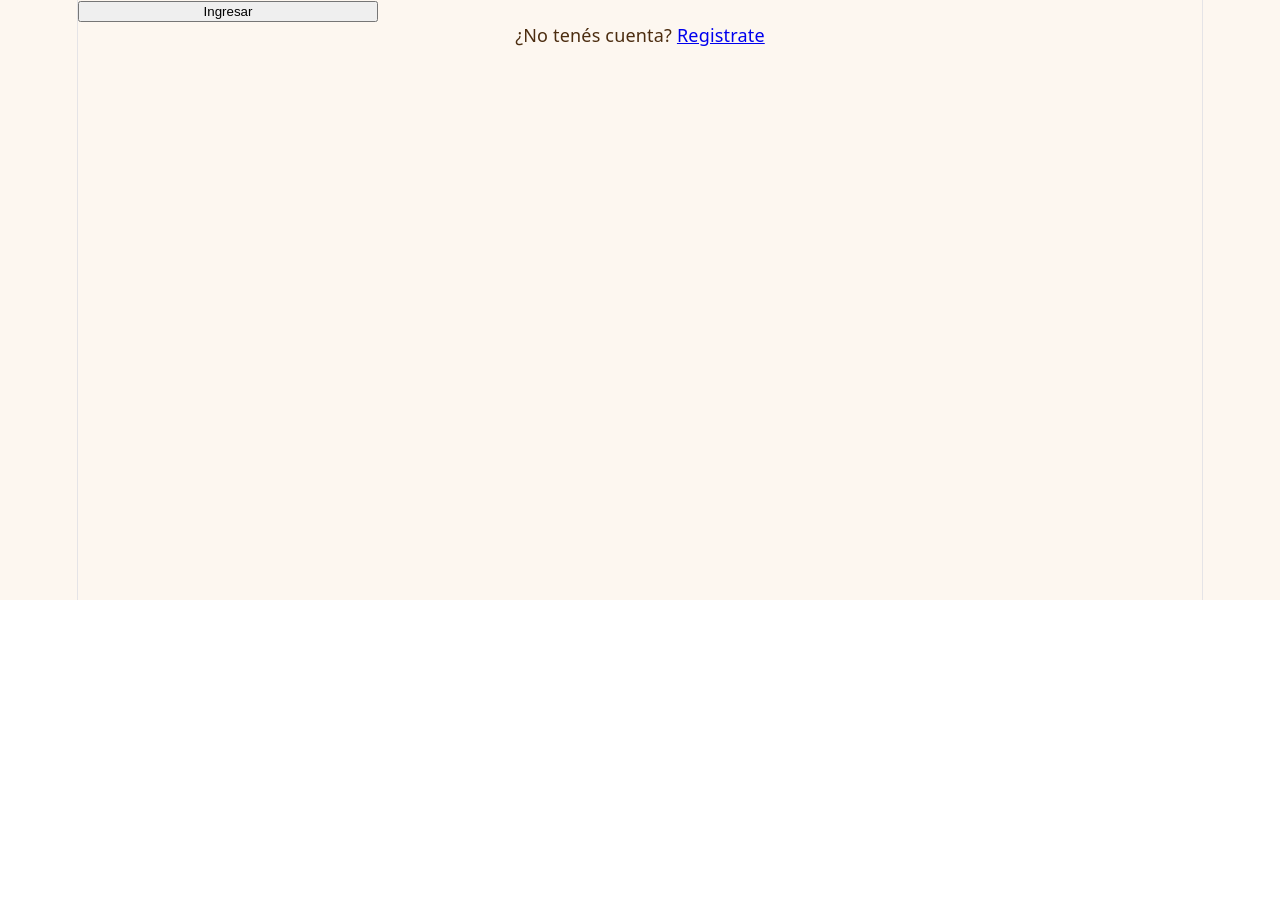
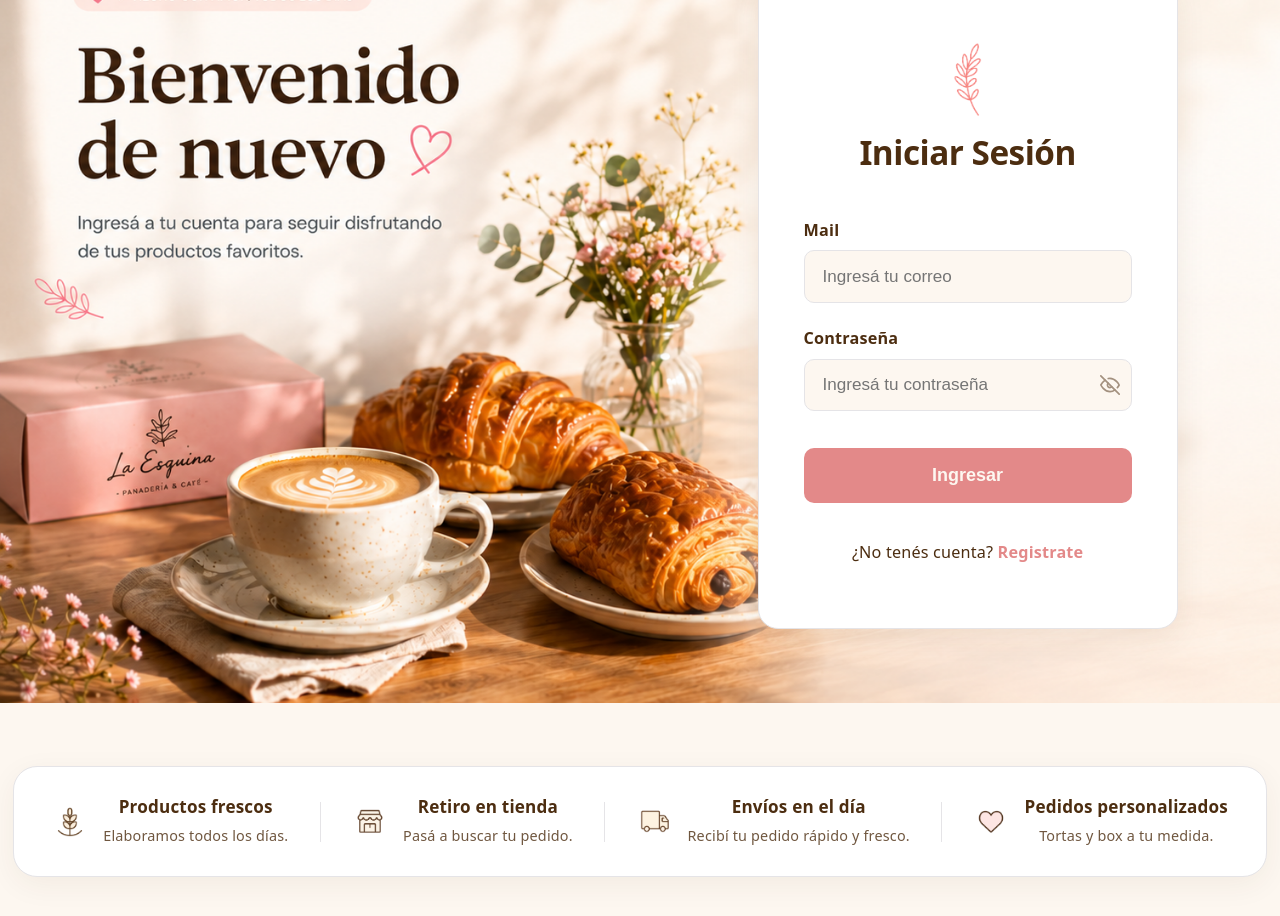
Before and after one commit to VidArg86/APItpo, a React app in the folder frontend/: page /login in a window 1280 px wide. Shown: the part 200-1116 px from the top of the page. Before the commit the page ends 800 px from the top, so only its background shows below. Built offline with nearby package versions, Linux system fonts and the light colour scheme; the HTML template or start-up script is replaced by a standard one.

Commit message:
feat(login): implementar diseño de figma y toggle de contraseña

```diff
--- a/frontend/src/pages/Login.jsx
+++ b/frontend/src/pages/Login.jsx
@@ -1,9 +1,21 @@
 import { useState } from 'react';
 import { Link } from 'react-router-dom';
+
+import trigoLogo from '../assets/trigoLogo.png';
+import loginBanner from '../assets/loginBanner.png';
+
+import productosIcon from '../assets/productoss.png';
+import retiroIcon from '../assets/retiro.png';
+import enviosIcon from '../assets/envios.png';
+import pedidosIcon from '../assets/pedidoss.png';
+
+import '../styles/login.css';
 
 const Login = () => {
   const [email, setEmail] = useState('');
   const [password, setPassword] = useState('');
+
+  const [showPassword, setShowPassword] = useState(false);
 
   const handleLogin = async (e) => {
     e.preventDefault();
@@ -17,7 +29,7 @@ const Login = () => {
       if (response.ok) {
         const token = await response.text();
         localStorage.setItem('token', token);
-        window.location.href = '/'; // fuerza recarga para que Navbar re-lea el token
+        window.location.href = '/';
       } else {
         alert('Credenciales incorrectas');
       }
@@ -26,27 +38,116 @@ const Login = () => {
     }
   };
 
+  const togglePasswordVisibility = () => {
+    setShowPassword(!showPassword);
+  };
+
   return (
-    <div>
-      <h2>Iniciar Sesión</h2>
-      <form onSubmit={handleLogin} style={{ display: 'flex', flexDirection: 'column', width: '300px', gap: '10px' }}>
+    <div className="login-page">
+
+      <div className="login-hero" style={{ backgroundImage: `url(${loginBanner})` }}>
+        <div className="login-container">
+          <div className="login-card">
+            <div className="login-logo-container">
+              <img src={trigoLogo} alt="Logo Trigo" className="login-trigo-logo" />
+            </div>
+
+            <h2 className="login-title">Iniciar Sesión</h2>
+
+            <form onSubmit={handleLogin} className="login-form">
+              <div className="input-group">
+                <label htmlFor="email">Mail</label>
                 <input
+                  id="email"
                   type="email"
-          placeholder="Mail"
+                  placeholder="Ingresá tu correo"
                   value={email}
                   onChange={(e) => setEmail(e.target.value)}
                   required
                 />
+              </div>
+
+              <div className="input-group">
+                <label htmlFor="password">Contraseña</label>
+                <div className="password-input-wrapper">
                   <input
-          type="password"
-          placeholder="Contraseña"
+                    id="password"
+                    type={showPassword ? "text" : "password"}
+                    placeholder="Ingresá tu contraseña"
                     value={password}
                     onChange={(e) => setPassword(e.target.value)}
                     required
                   />
-        <button type="submit">Ingresar</button>
+                  <button
+                    type="button"
+                    className="toggle-password-btn"
+                    onClick={togglePasswordVisibility}
+                    aria-label={showPassword ? "Ocultar contraseña" : "Mostrar contraseña"}
+                  >
+                    {showPassword ? (
+                      <svg xmlns="http://www.w3.org/2000/svg" width="20" height="20" viewBox="0 0 24 24" fill="none" stroke="currentColor" strokeWidth="2" strokeLinecap="round" strokeLinejoin="round">
+                        <path d="M1 12s4-8 11-8 11 8 11 8-4 8-11 8-11-8-11-8z"></path>
+                        <circle cx="12" cy="12" r="3"></circle>
+                      </svg>
+                    ) : (
+                      <svg xmlns="http://www.w3.org/2000/svg" width="20" height="20" viewBox="0 0 24 24" fill="none" stroke="currentColor" strokeWidth="2" strokeLinecap="round" strokeLinejoin="round">
+                        <path d="M17.94 17.94A10.07 10.07 0 0 1 12 20c-7 0-11-8-11-8a18.45 18.45 0 0 1 5.06-5.94M9.9 4.24A9.12 9.12 0 0 1 12 4c7 0 11 8 11 8a18.5 18.5 0 0 1-2.16 3.19m-6.72-1.07a3 3 0 1 1-4.24-4.24"></path>
+                        <line x1="1" y1="1" x2="23" y2="23"></line>
+                      </svg>
+                    )}
+                  </button>
+                </div>
+              </div>
+
+              <button type="submit" className="login-btn">Ingresar</button>
             </form>
-      <p>¿No tenés cuenta? <Link to="/register">Registrate</Link></p>
+
+            <p className="login-footer-text">
+              ¿No tenés cuenta? <Link to="/register" className="login-link">Registrate</Link>
+            </p>
+          </div>
+        </div>
+      </div>
+
+      <div className="features-container">
+        <div className="features-section-login">
+          <div className="feature-item-login">
+            <img src={productosIcon} alt="Productos frescos" className="feature-icon-login" />
+            <div className="feature-text-login">
+              <h4>Productos frescos</h4>
+              <p>Elaboramos todos los días.</p>
+            </div>
+          </div>
+          <div className="feature-divider-login"></div>
+
+          <div className="feature-item-login">
+            <img src={retiroIcon} alt="Retiro en tienda" className="feature-icon-login" />
+            <div className="feature-text-login">
+              <h4>Retiro en tienda</h4>
+              <p>Pasá a buscar tu pedido.</p>
+            </div>
+          </div>
+          <div className="feature-divider-login"></div>
+
+          <div className="feature-item-login">
+            <img src={enviosIcon} alt="Envíos en el día" className="feature-icon-login" />
+            <div className="feature-text-login">
+              <h4>Envíos en el día</h4>
+              <p>Recibí tu pedido rápido y fresco.</p>
+            </div>
+          </div>
+          <div className="feature-divider-login"></div>
+
+          <div className="feature-item-login">
+            <img src={pedidosIcon} alt="Pedidos personalizados" className="feature-icon-login" />
+            <div className="feature-text-login">
+              <h4>Pedidos personalizados</h4>
+              <p>Tortas y box a tu medida.</p>
+            </div>
+          </div>
+        </div>
+      </div>
+
     </div>
   );
 };
--- a/frontend/src/styles/index.css
+++ b/frontend/src/styles/index.css
@@ -55,11 +55,9 @@ body {
 }
 
 #root {
-  width: 1126px;
-  max-width: 100%;
+  width: 100%;
   margin: 0 auto;
   text-align: center;
-  border-inline: 1px solid var(--border);
   min-height: 100svh;
   display: flex;
   flex-direction: column;
--- /dev/null
+++ b/frontend/src/styles/login.css
@@ -0,0 +1,289 @@
+.login-page {
+  display: flex;
+  flex-direction: column;
+  width: 100%;
+  background-color: var(--color-blanco);
+}
+
+.login-hero {
+  display: flex;
+  width: 100%;
+  min-height: 100vh;
+  background-size: cover;
+  background-position: center left;
+  background-repeat: no-repeat;
+}
+
+.login-container {
+  flex: 1;
+  display: flex;
+  justify-content: flex-end;
+  align-items: center;
+  padding: 2.5rem 8% 2.5rem 1.5rem;
+  width: 100%;
+  box-sizing: border-box;
+}
+
+.login-card {
+  background-color: #FFFFFF;
+  padding: 3.5rem 2.5rem;
+  border-radius: 20px;
+  box-shadow: 0 8px 30px rgba(76, 45, 16, 0.08);
+  width: 100%;
+  max-width: 420px;
+  text-align: center;
+  border: 1px solid var(--color-borde);
+  box-sizing: border-box;
+}
+
+.login-logo-container {
+  display: flex;
+  justify-content: center;
+  margin-bottom: 0.8rem;
+}
+
+.login-trigo-logo {
+  width: 30px;
+  height: auto;
+  object-fit: contain;
+}
+
+.login-title {
+  color: var(--color-marron);
+  margin-top: 0;
+  margin-bottom: 2.5rem;
+  font-size: 1.85rem;
+  font-weight: 600;
+  letter-spacing: -0.5px;
+}
+
+.login-form {
+  display: flex;
+  flex-direction: column;
+  gap: 1.25rem;
+}
+
+.input-group {
+  display: flex;
+  flex-direction: column;
+  text-align: left;
+  gap: 0.4rem;
+}
+
+.input-group label {
+  color: var(--color-marron);
+  font-weight: 600;
+  font-size: 0.9rem;
+}
+
+.input-group input {
+  padding: 0.85rem 1rem;
+  border: 1px solid var(--color-borde);
+  border-radius: 10px;
+  font-size: 0.95rem;
+  background-color: var(--color-blanco);
+  color: var(--color-marron);
+  outline: none;
+  transition: all 0.25s ease;
+  box-sizing: border-box;
+  width: 100%;
+}
+
+.input-group input:focus {
+  border-color: var(--color-rosa);
+  background-color: #FFFFFF;
+  box-shadow: 0 0 0 3px rgba(227, 137, 137, 0.15);
+}
+
+.password-input-wrapper {
+  position: relative;
+  display: flex;
+  align-items: center;
+  width: 100%;
+}
+
+.password-input-wrapper input {
+  padding-right: 2.8rem;
+}
+
+.toggle-password-btn {
+  position: absolute;
+  right: 12px;
+  background: none;
+  border: none;
+  padding: 0;
+  display: flex;
+  align-items: center;
+  justify-content: center;
+  color: var(--color-marron);
+  opacity: 0.5;
+  cursor: pointer;
+  transition: opacity 0.2s ease, color 0.2s ease;
+}
+
+.toggle-password-btn:hover {
+  opacity: 1;
+  color: var(--color-rosa);
+}
+
+.toggle-password-btn:focus {
+  outline: none;
+}
+
+.login-btn {
+  background-color: var(--color-rosa);
+  color: var(--color-blanco);
+  border: none;
+  padding: 0.95rem;
+  border-radius: 10px;
+  font-size: 1rem;
+  font-weight: 700;
+  cursor: pointer;
+  transition: background-color 0.2s ease, transform 0.1s ease;
+  margin-top: 0.8rem;
+  width: 100%;
+}
+
+.login-btn:hover {
+  background-color: #D67A7A;
+}
+
+.login-btn:active {
+  transform: scale(0.99);
+}
+
+.login-footer-text {
+  margin-top: 2rem;
+  margin-bottom: 0;
+  color: var(--color-marron);
+  font-size: 0.9rem;
+}
+
+.login-link {
+  color: var(--color-rosa);
+  text-decoration: none;
+  font-weight: 700;
+  transition: color 0.2s;
+}
+
+.login-link:hover {
+  text-decoration: underline;
+}
+
+.features-container {
+  width: 100%;
+  display: flex;
+  justify-content: center;
+  padding: 3.5rem 0;
+}
+
+.features-section-login {
+  display: flex;
+  justify-content: space-around;
+  align-items: center;
+  background-color: #FFFFFF;
+  padding: 1.5rem 2rem;
+  width: 98%;
+  max-width: 1550px;
+  border-radius: 24px;
+  border: 1px solid var(--color-borde);
+  box-shadow: 0 8px 30px rgba(76, 45, 16, 0.06);
+  box-sizing: border-box;
+  flex-wrap: wrap;
+  gap: 1.5rem;
+}
+
+.feature-item-login {
+  display: flex;
+  align-items: center;
+  gap: 0.85rem;
+  min-width: 220px;
+}
+
+.feature-icon-login {
+  width: 36px;
+  height: 36px;
+  object-fit: contain;
+}
+
+.feature-text-login h4 {
+  margin: 0;
+  color: var(--color-marron);
+  font-size: 0.95rem;
+  font-weight: 600;
+}
+
+.feature-text-login p {
+  margin: 0.15rem 0 0 0;
+  color: var(--color-marron);
+  font-size: 0.8rem;
+  opacity: 0.8;
+}
+
+.feature-divider-login {
+  width: 1px;
+  height: 40px;
+  background-color: var(--color-borde);
+}
+
+@media (max-width: 1024px) {
+  .login-container {
+    padding-right: 4%;
+  }
+}
+
+@media (max-width: 850px) {
+  .login-container {
+    justify-content: center;
+    padding: 2.5rem 1.5rem;
+  }
+
+  .login-hero {
+    background-position: center;
+  }
+
+  .feature-divider-login {
+    display: none;
+  }
+
+  .features-section-login {
+    width: 95%;
+    justify-content: center;
+    gap: 2rem;
+  }
+}
+
+@media (max-width: 480px) {
+  .login-container {
+    padding: 1.5rem 1rem;
+  }
+
+  .login-card {
+    padding: 2.5rem 1.5rem;
+    border-radius: 16px;
+    box-shadow: none;
+    background-color: rgba(255, 255, 255, 0.96);
+  }
+
+  .login-title {
+    font-size: 1.6rem;
+    margin-bottom: 1.8rem;
+  }
+
+  .features-container {
+    padding: 2rem 0;
+  }
+
+  .features-section-login {
+    width: 92%;
+    padding: 1.5rem 1rem;
+    border-radius: 16px;
+    flex-direction: column;
+    align-items: flex-start;
+    gap: 1.25rem;
+  }
+
+  .feature-item-login {
+    width: 100%;
+  }
+}
```
Also changed, not shown: frontend/src/assets/loginBanner.png (added), frontend/src/assets/trigoLogo.png (added). Lines whose indentation alone changed are shown as unchanged.
